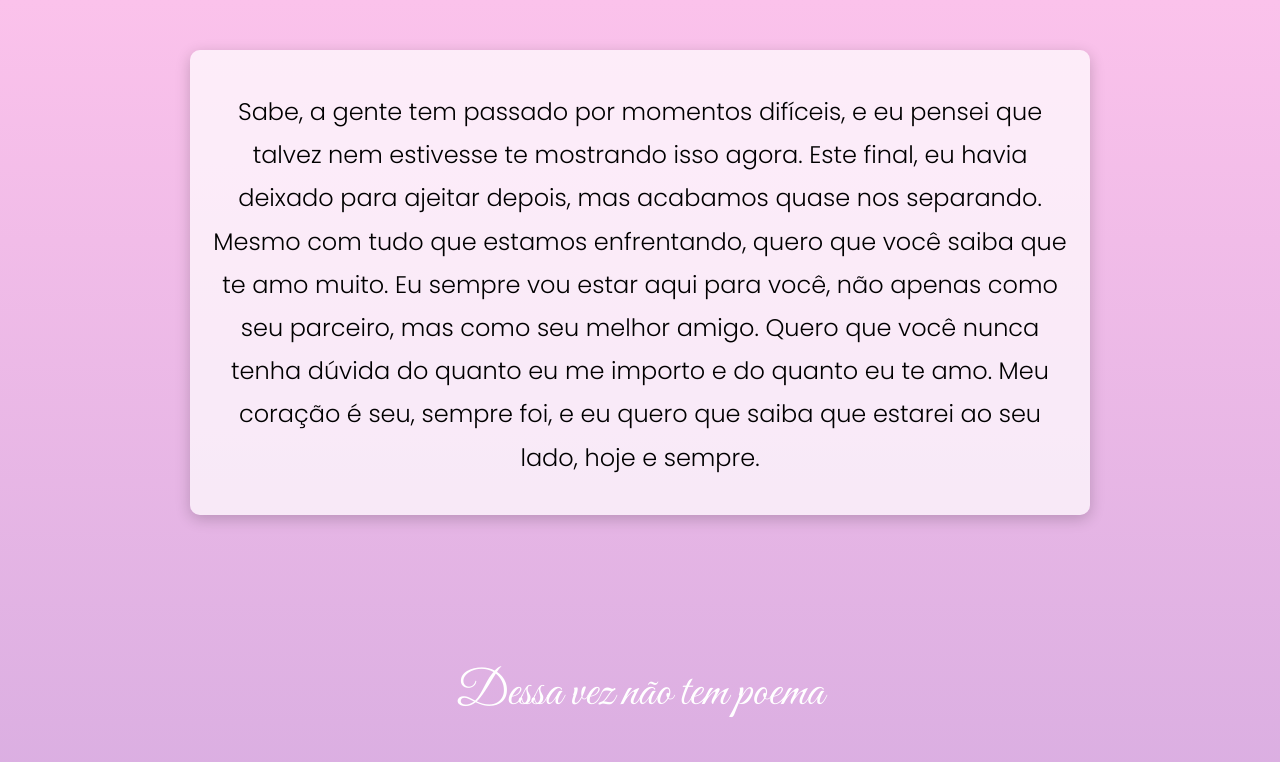
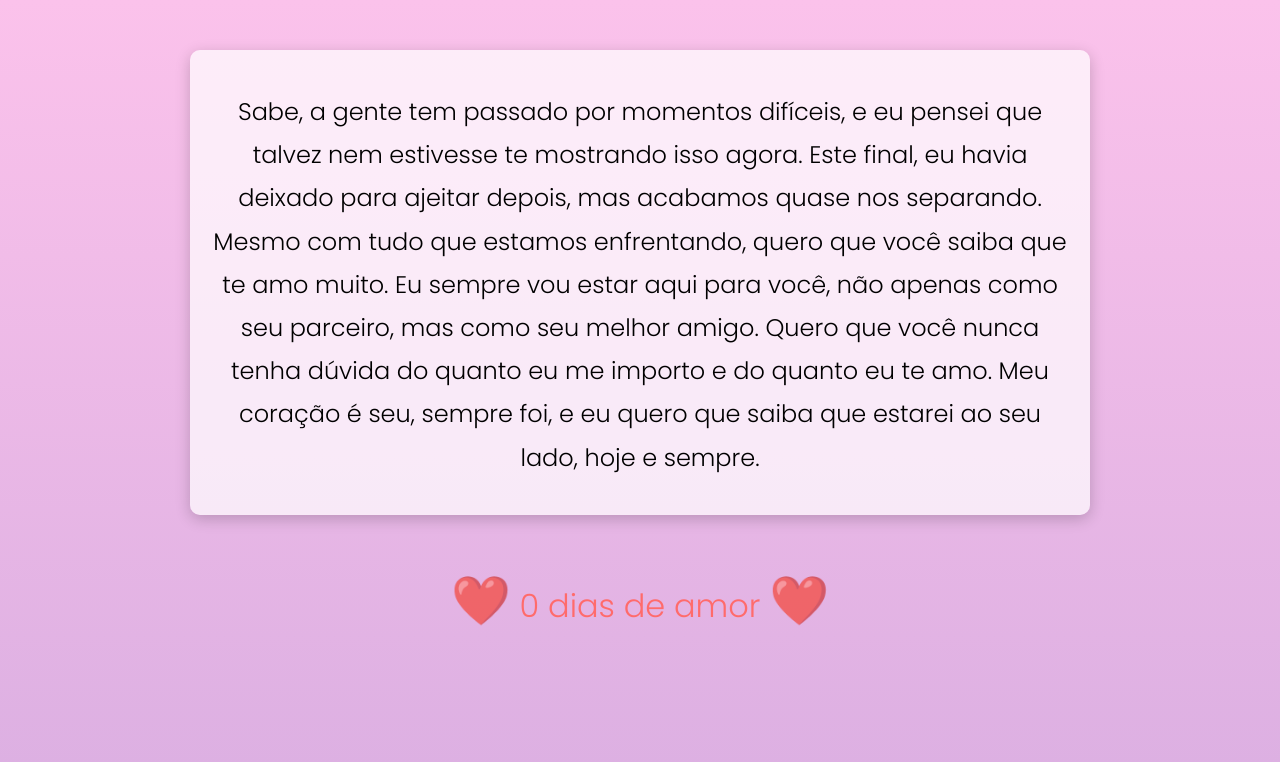
Before and after one commit to DeveloperKauan/Feliz-Anivers-rio-Amor-, a plain HTML site: page mensagem-final.html in a window 1280 px wide. Shown: the top 762 px of the page. Drawn offline with nearby package versions, Linux system fonts and the light colour scheme.

Commit message:
Contador

```diff
--- a/mensagem-final.html
+++ b/mensagem-final.html
@@ -128,12 +128,28 @@
       text-align: center;
       display: block;
     }
+
+    /* Estilo para o contador de dias */
+    .counter-container {
+      margin-top: 50px;
+      font-size: 2rem;
+      color: #ff6b6b;
+      position: relative;
+    }
+
+    .counter-heart {
+      font-size: 3rem;
+      color: #ff6b6b;
+      animation: float 3s ease-in-out infinite;
+      opacity: 0.7;
+      display: inline-block;
+    }
   </style>
 </head>
 <body>
 
-    <!-- Musica -->
- <audio id="romantic-audio" loop autoplay>
+  <!-- Musica -->
+  <audio id="romantic-audio" loop autoplay>
     <source src="amore.mp3" type="audio/mpeg">
     Seu navegador não suporta o elemento de áudio.
   </audio>
@@ -161,6 +177,13 @@
     <p>
       Sabe, a gente tem passado por momentos difíceis, e eu pensei que talvez nem estivesse te mostrando isso agora. Este final, eu havia deixado para ajeitar depois, mas acabamos quase nos separando. Mesmo com tudo que estamos enfrentando, quero que você saiba que te amo muito. Eu sempre vou estar aqui para você, não apenas como seu parceiro, mas como seu melhor amigo. Quero que você nunca tenha dúvida do quanto eu me importo e do quanto eu te amo. Meu coração é seu, sempre foi, e eu quero que saiba que estarei ao seu lado, hoje e sempre.
     </p>
+  </div>
+
+  <!-- Contador de dias de namoro -->
+  <div class="counter-container">
+    <div class="counter-heart">❤️</div>
+    <span id="days-count">0</span> dias de amor
+    <div class="counter-heart">❤️</div>
   </div>
 
   <!-- Poema -->
```
Also changed, not shown: 1 other file.
